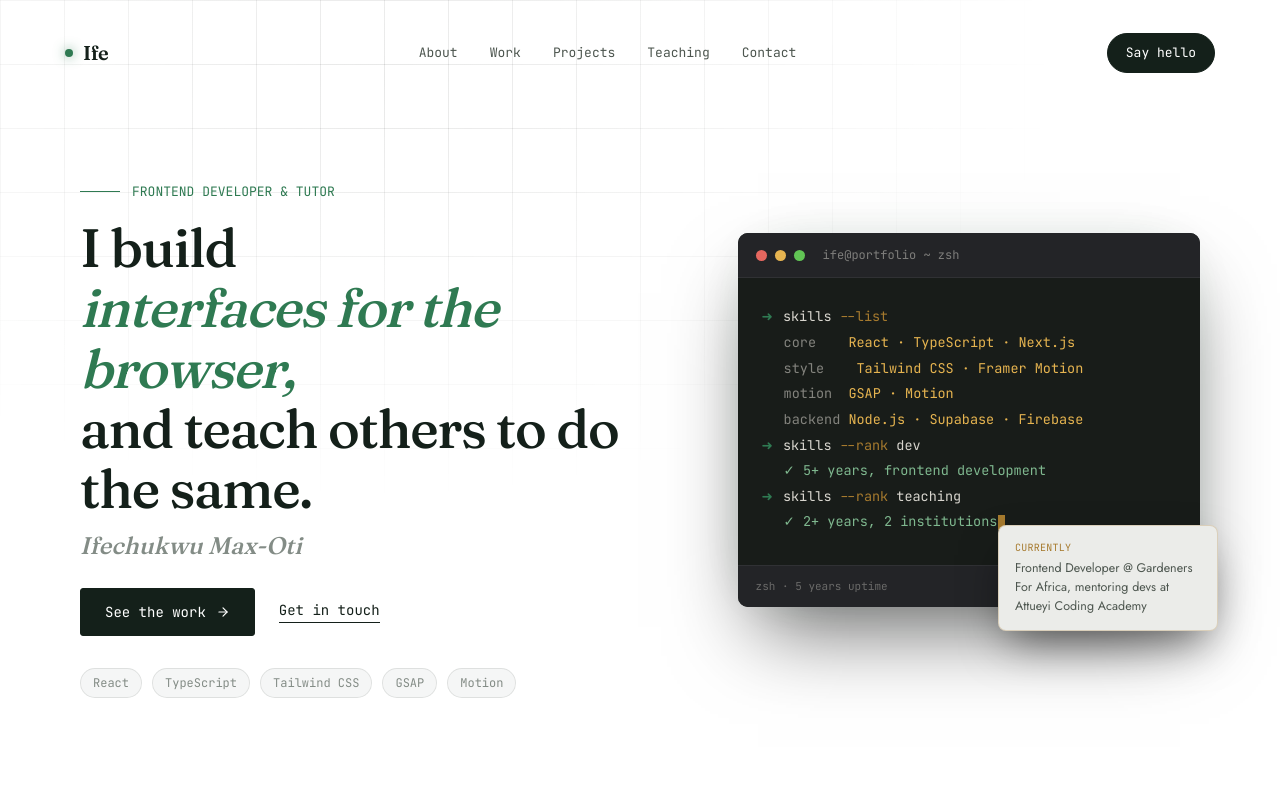
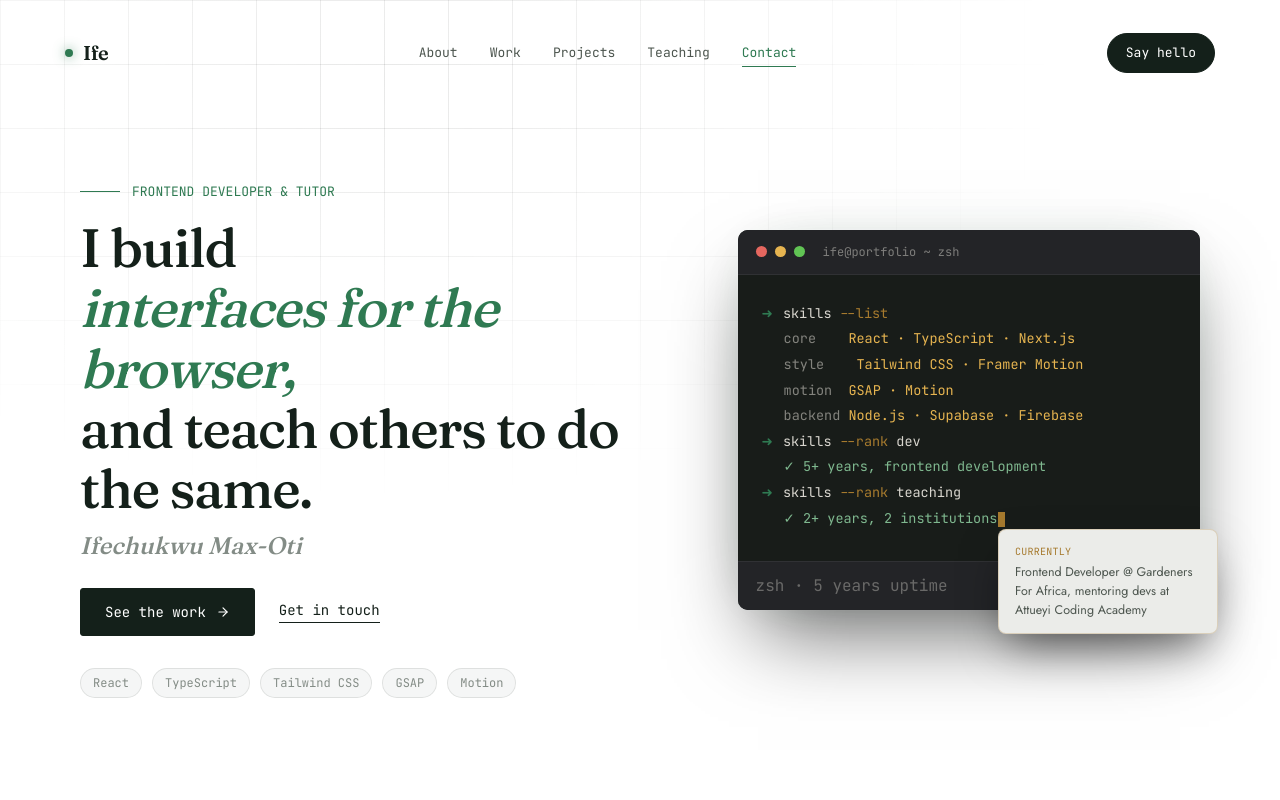
Before and after one commit to ifechiglory/ife, a Next.js app: page / in a window 1280 px wide. Shown: the top 800 px of the page. Built offline with nearby package versions, Linux system fonts and the light colour scheme.

Commit message:
fix bug in nav

```diff
--- a/components/Hero.tsx
+++ b/components/Hero.tsx
@@ -21,9 +21,8 @@ export default function Hero() {
   const sheenBackground = useMotionTemplate`radial-gradient(circle 260px at ${tilt.mx} ${tilt.my}, rgba(237,234,226,0.06), transparent 70%)`;
 
   return (
-    <section className="relative z-2 grid min-h-screen grid-cols-1 content-center items-center gap-8 px-6 pb-8 pt-28 md:px-20 md:pb-10 md:pt-32 lg:grid-cols-[1.15fr_0.85fr] lg:pb-12">
+    <section id="hero" className="relative z-2 grid min-h-screen grid-cols-1 content-center items-center gap-8 px-6 pb-8 pt-28 md:px-20 md:pb-10 md:pt-32 lg:grid-cols-[1.15fr_0.85fr] lg:pb-12">
       <GridBackground />
-      {/* ---- Left: headline, copy, CTAs ---- */}
       <div className="max-w-160">
         <motion.div
           initial={{ opacity: 0, y: 14 }}
@@ -135,7 +134,6 @@ export default function Hero() {
         </motion.div>
       </div>
 
-      {/* ---- Right: terminal card, cursor-tilt via Motion, typed sequence via GSAP ---- */}
       <motion.div
         initial={{ opacity: 0 }}
         animate={{ opacity: 1 }}
@@ -217,7 +215,7 @@ export default function Hero() {
               </div>
             </div>
 
-            <div className="flex justify-between border-t border-white/6 bg-[#232427] px-4.5 py-3 font-mono text-[11px] text-on-dark/35">
+            <div className="flex justify-between border-t border-white/6 bg-[#232427] px-4.5 py-3 font-mono text-2.75 text-on-dark/35">
               <span>zsh · 5 years uptime</span>
               <span className="flex items-center gap-1.5 text-[#7FB88F]">
                 <span className="h-1.5 w-1.5 animate-pulse-dot rounded-full bg-[#7FB88F]" />
--- a/components/Nav.tsx
+++ b/components/Nav.tsx
@@ -1,22 +1,63 @@
 "use client";
 
-import { useState, useEffect } from "react";
+import { useState, useEffect, useRef } from "react";
 import { motion, AnimatePresence, useScroll, useMotionValueEvent } from "motion/react";
 import { Menu, X } from "lucide-react";
 import { useMagnetic } from "@/hooks/useMagnetic";
 
 const links = [
-  { href: "#about", label: "About" },
-  { href: "#work", label: "Work" },
-  { href: "#projects", label: "Projects" },
-  { href: "#teaching", label: "Teaching" },
-  { href: "#contact", label: "Contact" },
+  { id: "about", href: "#about", label: "About" },
+  { id: "work", href: "#work", label: "Work" },
+  { id: "projects", href: "#projects", label: "Projects" },
+  { id: "teaching", href: "#teaching", label: "Teaching" },
+  { id: "contact", href: "#contact", label: "Contact" },
 ];
+
+const sectionIds = ["hero", ...links.map((l) => l.id)];
+function useActiveSection(ids: string[]) {
+  const [activeId, setActiveId] = useState<string | null>(null);
+  const visibleRatios = useRef<Map<string, number>>(new Map());
+
+  useEffect(() => {
+    const elements = ids
+      .map((id) => document.getElementById(id))
+      .filter((el): el is HTMLElement => el !== null);
+
+    if (elements.length === 0) return;
+
+    const observer = new IntersectionObserver(
+      (entries) => {
+        for (const entry of entries) {
+          visibleRatios.current.set(entry.target.id, entry.isIntersecting ? entry.intersectionRatio : 0);
+        }
+        let bestId: string | null = null;
+        let bestRatio = 0;
+        for (const [id, ratio] of visibleRatios.current) {
+          if (ratio > bestRatio) {
+            bestRatio = ratio;
+            bestId = id;
+          }
+        }
+        if (bestId) setActiveId(bestId);
+      },
+      {
+        rootMargin: "-20% 0px -60% 0px",
+        threshold: [0, 0.25, 0.5, 0.75, 1],
+      }
+    );
+
+    elements.forEach((el) => observer.observe(el));
+    return () => observer.disconnect();
+  }, [ids]);
+
+  return activeId;
+}
 
 export default function Nav() {
   const magnetic = useMagnetic(0.3);
   const [scrolled, setScrolled] = useState(false);
   const [menuOpen, setMenuOpen] = useState(false);
+  const activeId = useActiveSection(sectionIds);
 
   const { scrollY } = useScroll();
   useMotionValueEvent(scrollY, "change", (latest) => {
@@ -59,16 +100,24 @@ export default function Nav() {
             </a>
 
             <div className="hidden gap-8 text-ink-soft md:flex">
-              {links.map((link) => (
+              {links.map((link) => {
+                const isActive = link.id === activeId;
+                return (
                   <a
                     key={link.href}
                     href={link.href}
-                  className="group relative transition-colors hover:text-pine"
+                    aria-current={isActive ? "true" : undefined}
+                    className={`group relative transition-colors hover:text-pine ${isActive ? "text-pine" : ""}`}
                   >
                     {link.label}
-                  <span className="absolute -bottom-1 left-0 h-px w-0 bg-pine transition-[width] duration-300 ease-out group-hover:w-full" />
+                    <span
+                      className={`absolute -bottom-1 left-0 h-px bg-pine transition-[width] duration-300 ease-out group-hover:w-full ${
+                        isActive ? "w-full" : "w-0"
+                      }`}
+                    />
                   </a>
-              ))}
+                );
+              })}
             </div>
 
             <div className="flex items-center gap-4">
@@ -93,8 +142,6 @@ export default function Nav() {
                   Say hello
                 </motion.a>
               </motion.div>
-
-              {/* mobile menu toggle */}
               <button
                 type="button"
                 onClick={() => setMenuOpen((v) => !v)}
@@ -109,7 +156,6 @@ export default function Nav() {
         </motion.nav>
       </div>
 
-      {/* mobile full-screen menu overlay */}
       <AnimatePresence>
         {menuOpen && (
           <motion.div
@@ -119,19 +165,25 @@ export default function Nav() {
             transition={{ duration: 0.25 }}
             className="fixed inset-0 z-20 flex flex-col items-center justify-center gap-2 bg-bg md:hidden"
           >
-            {links.map((link, i) => (
+            {links.map((link, i) => {
+              const isActive = link.id === activeId;
+              return (
                 <motion.a
                   key={link.href}
                   href={link.href}
                   onClick={() => setMenuOpen(false)}
+                  aria-current={isActive ? "true" : undefined}
                   initial={{ opacity: 0, y: 16 }}
                   animate={{ opacity: 1, y: 0 }}
                   transition={{ duration: 0.35, delay: 0.08 + i * 0.06, ease: [0.16, 1, 0.3, 1] }}
-                className="py-3 font-display text-3xl font-medium text-paper transition-colors hover:text-pine"
+                  className={`py-3 font-display text-3xl font-medium transition-colors hover:text-pine ${
+                    isActive ? "text-pine" : "text-paper"
+                  }`}
                 >
                   {link.label}
                 </motion.a>
-            ))}
+              );
+            })}
 
             <motion.a
               href="#contact"
```
Lines whose indentation alone changed are shown as unchanged.
